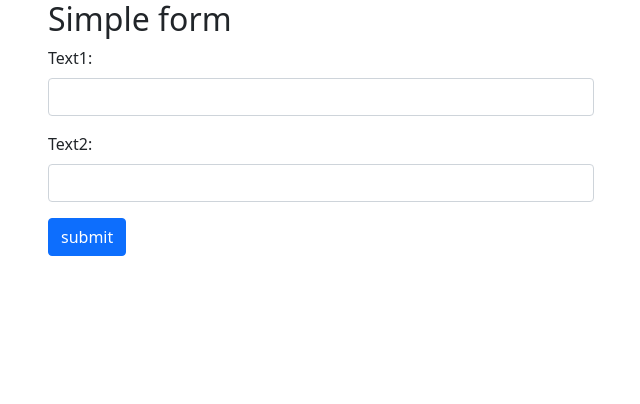
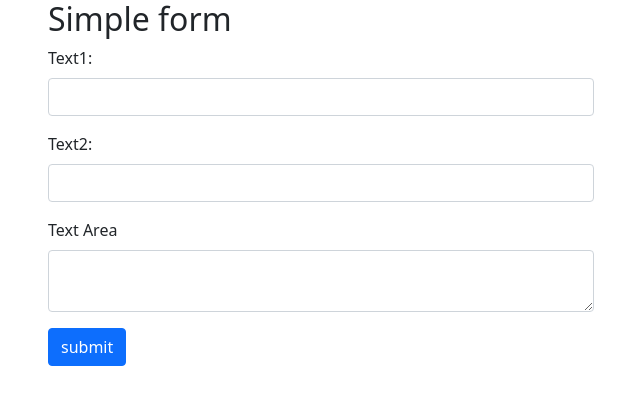
Before and after one commit to satooshi/react-form-sample, a React (Create React App) app: page / in a window 1280 px wide. Shown: the top 404 px of the page, without its empty margins (319-959 px from the left). Built offline with nearby package versions, Linux system fonts and the light colour scheme.

Commit message:
Add TextArea

```diff
--- a/src/simple_form/Form.tsx
+++ b/src/simple_form/Form.tsx
@@ -1,14 +1,17 @@
 import React, { useState } from 'react';
+import TextArea from './TextArea';
 import TextInput from './TextInput';
 
 type State = {
   text1: string;
   text2: string;
+  textArea: string;
 };
 
 type Errors = {
   text1?: string;
   text2?: string;
+  textArea?: string;
 };
 
 function validate(values: State): Errors {
@@ -20,12 +23,19 @@ function validate(values: State): Errors {
   if (values.text2.length === 0) {
     errors.text2 = 'Required';
   }
+  if (values.textArea.length === 0) {
+    errors.textArea = 'Required';
+  }
 
   return errors;
 }
 
 const Form: React.FC = () => {
-  const [state, setState] = useState({ text1: '', text2: '' } as State);
+  const [state, setState] = useState({
+    text1: '',
+    text2: '',
+    textArea: '',
+  } as State);
   const [errors, setErrors] = useState({} as Errors);
 
   function handleTextChange1(value: string) {
@@ -34,6 +44,10 @@ const Form: React.FC = () => {
 
   function handleTextChange2(value: string) {
     setState({ ...state, text2: value });
+  }
+
+  function handleTextAreaChange(value: string) {
+    setState({ ...state, textArea: value });
   }
 
   function handleSubmit(e: React.FormEvent) {
@@ -68,6 +82,16 @@ const Form: React.FC = () => {
         />
       </div>
 
+      <div className="mb-3">
+        <TextArea
+          id="text-area"
+          labelText="Text Area"
+          value={state.textArea}
+          onChange={handleTextAreaChange}
+          error={errors.textArea}
+        />
+      </div>
+
       <button type="submit" className="btn btn-primary">
         submit
       </button>
--- /dev/null
+++ b/src/simple_form/TextArea.tsx
@@ -0,0 +1,39 @@
+import React from 'react';
+import ErrorMessage from './ErrorMessage';
+
+type Props = {
+  error?: string;
+  id: string;
+  labelText: string;
+  onChange: (value: string) => void;
+  value?: string;
+};
+
+const TextArea: React.FC<Props> = ({
+  error,
+  id,
+  labelText,
+  onChange,
+  value,
+}) => {
+  function handleChange(event: React.ChangeEvent<HTMLTextAreaElement>) {
+    onChange(event.target.value);
+  }
+
+  return (
+    <>
+      <label className="form-label" htmlFor={id}>
+        {labelText}
+      </label>
+      <textarea
+        id={id}
+        onChange={handleChange}
+        className={error ? 'form-control is-invalid' : 'form-control'}
+        value={value}
+      />
+      <ErrorMessage error={error} />
+    </>
+  );
+};
+
+export default TextArea;
```
